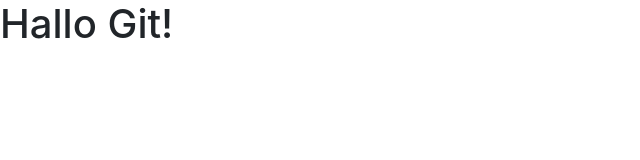
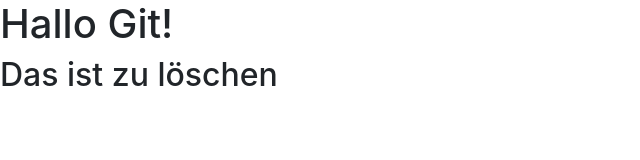
Before and after one commit to oezguerdeli/git-workshop-website, a plain HTML site: page index.html in a window 1280 px wide. Shown: the whole page, without its empty margins (0-640 px from the left). Drawn offline with nearby package versions, Linux system fonts and the light colour scheme.

Commit message:
Neue Zeile hinzugefügt für Revert

```diff
--- a/index.html
+++ b/index.html
@@ -12,6 +12,7 @@
   </head>
   <body>
     <h1>Hallo Git!</h1>
+	<h2>Das ist zu löschen</h2>
 
     <!-- Optional JavaScript -->
     <!-- jQuery first, then Popper.js, then Bootstrap JS -->
```
